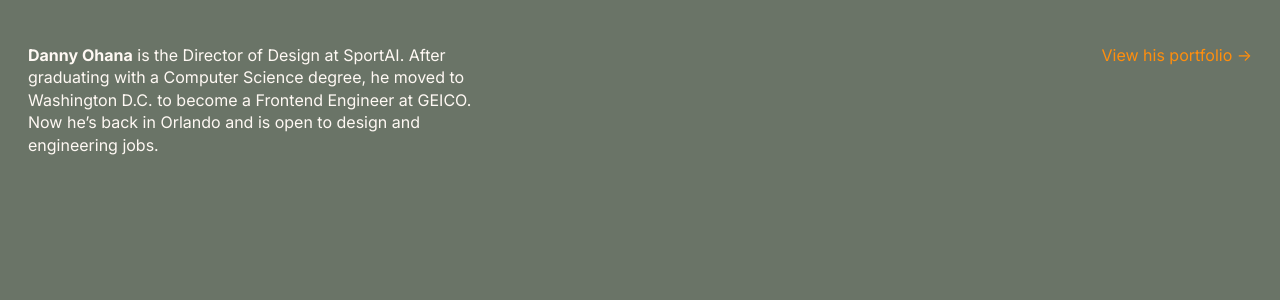
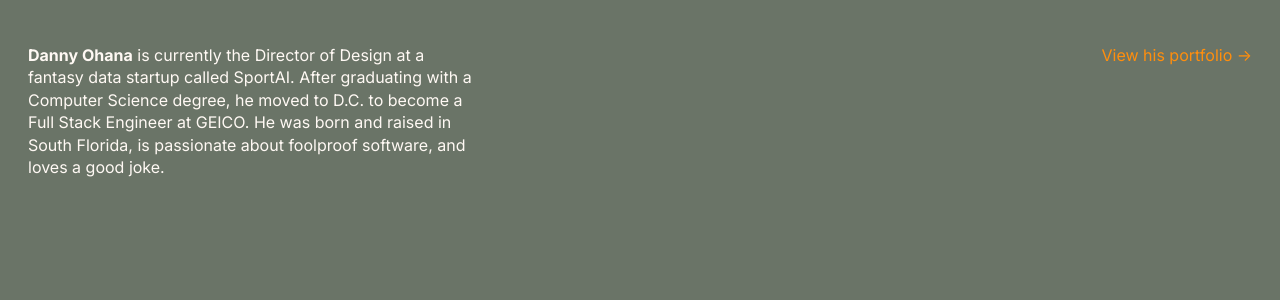
Before and after one commit to ohana23/corner-of-the-internet, a Next.js app: page / in a window 1280 px wide. Shown: the top 300 px of the page. Built offline with nearby package versions, Linux system fonts and the light colour scheme.

Commit message:
update bio

```diff
--- a/pages/index.js
+++ b/pages/index.js
@@ -4,10 +4,11 @@ function HomePage() {
   return (
     <div>
       <p className={styles.description}>
-        <strong>Danny Ohana</strong> is the Director of Design at SportAI. After
-        graduating with a Computer Science degree, he moved to Washington D.C.
-        to become a Frontend Engineer at GEICO. Now he’s back in Orlando and is
-        open to design and engineering jobs.
+        <strong>Danny Ohana</strong> is currently the Director of Design at a
+        fantasy data startup called SportAI. After graduating with a Computer
+        Science degree, he moved to D.C. to become a Full Stack Engineer at
+        GEICO. He was born and raised in South Florida, is passionate about
+        foolproof software, and loves a good joke.
       </p>
       <a
         target="_blank"
```
